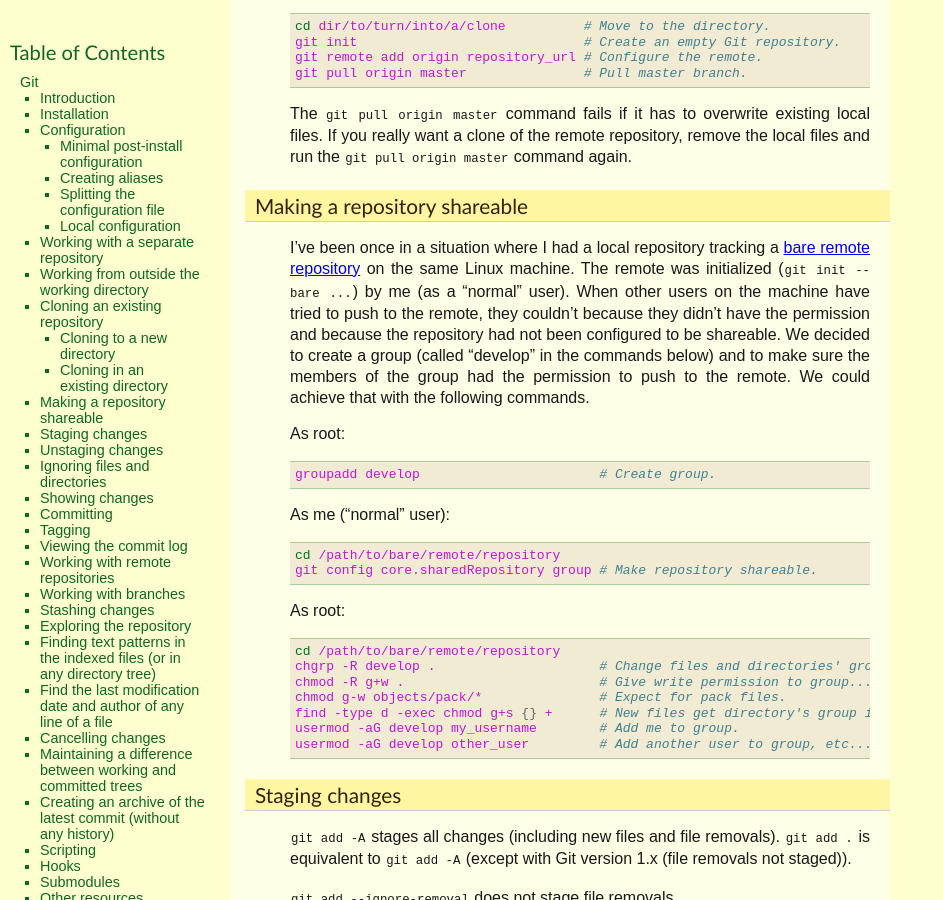
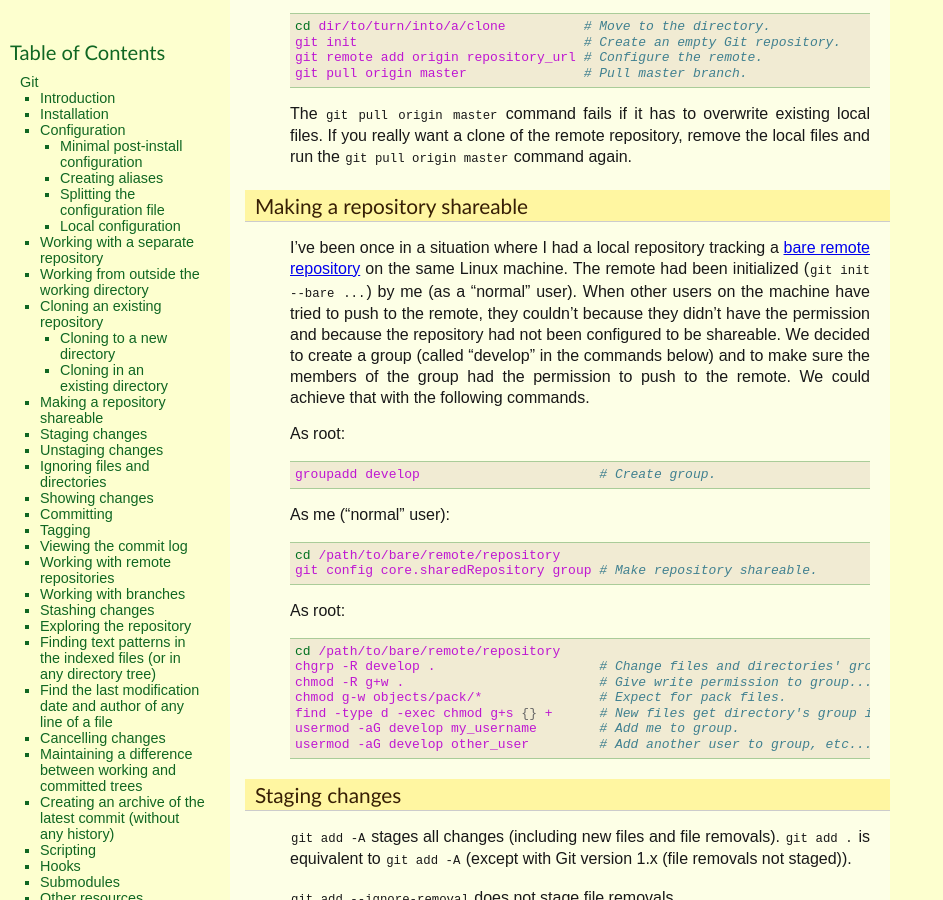
Before and after one commit to thierr26/thierr26_personal_notes_sphinx_sources, a Sphinx documentation site: the page built from source/git.rst, in a window 1280 px wide and 900 px high, scrolled down 4690 px. Shown: the whole window, without its empty margins (0-943 px from the left). Built offline with Sphinx 7.4.7, drawn with Linux system fonts in a browser that asks for light colours.

Commit message:
Do a non significant change

```diff
--- a/source/git.rst
+++ b/source/git.rst
@@ -266,8 +266,8 @@ Making a repository shareable
 I've been once in a situation where I had a local repository tracking a `bare
 remote repository
 <http://www.saintsjd.com/2011/01/what-is-a-bare-git-repository/>`_ on the same
-Linux machine. The remote was initialized (``git init --bare ...``) by me (as a
-"normal" user). When other users on the machine have tried to push to the
+Linux machine. The remote had been initialized (``git init --bare ...``) by me
+(as a "normal" user). When other users on the machine have tried to push to the
 remote, they couldn't because they didn't have the permission and because the
 repository had not been configured to be shareable. We decided to create a
 group (called "develop" in the commands below) and to make sure the members of
```
